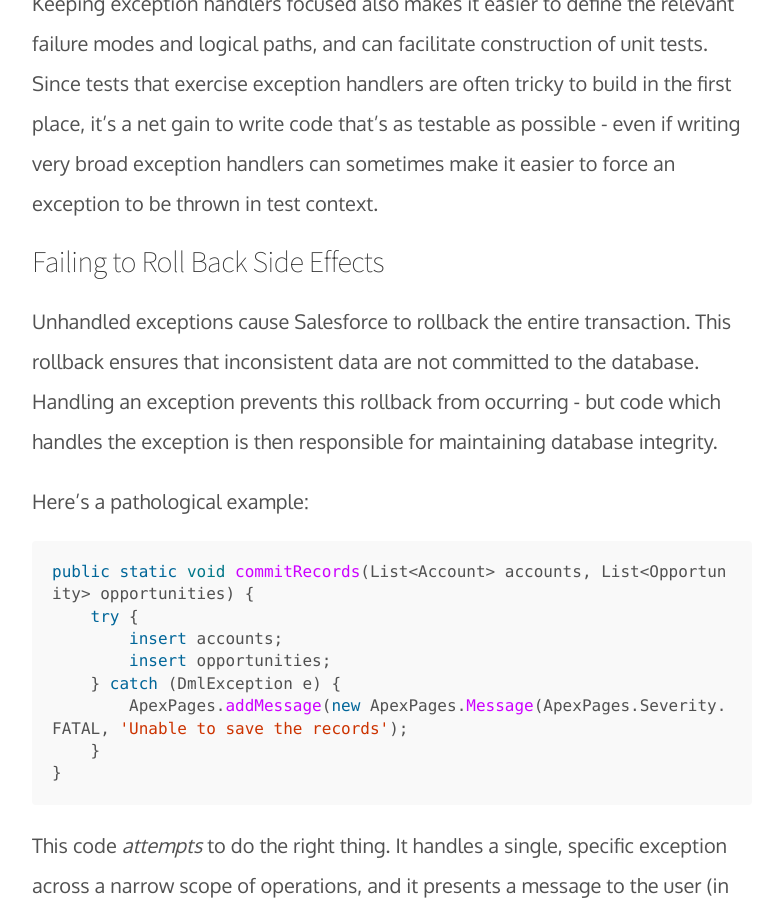
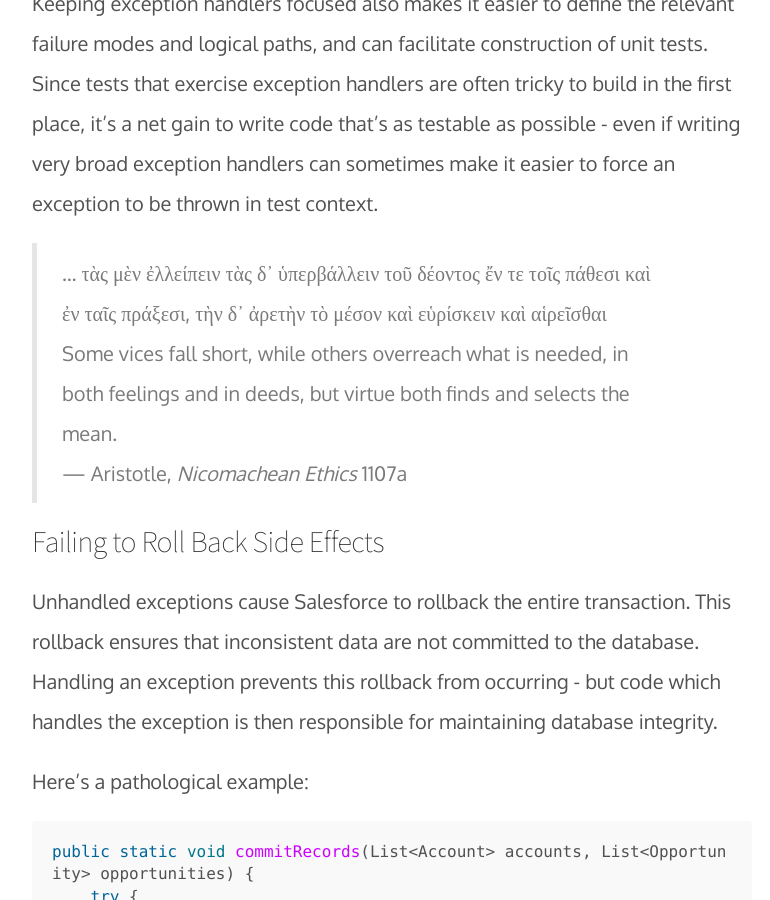
Before and after one commit to davidmreed/davidmreed.github.io, a Jekyll site: the page built from _posts/2020-01-05-on-not-writing-bad-exception-handlers.md, in a window 1280 px wide and 900 px high, scrolled down 5015 px. Shown: the whole window, without its empty margins (248-1018 px from the left). Built offline with Jekyll 4.4.1, drawn with Linux system fonts in a browser that asks for light colours; some web fonts are replaced.

Commit message:
Update 2020-01-05-on-not-writing-bad-exception-handlers.md

```diff
--- a/_posts/2020-01-05-on-not-writing-bad-exception-handlers.md
+++ b/_posts/2020-01-05-on-not-writing-bad-exception-handlers.md
@@ -101,6 +101,11 @@ There are some contexts where fairly broad exception handlers are desirable. In
 
 Keeping exception handlers focused also makes it easier to define the relevant failure modes and logical paths, and can facilitate construction of unit tests. Since tests that exercise exception handlers are often tricky to build in the first place, it's a net gain to write code that's as testable as possible - even if writing very broad exception handlers can sometimes make it easier to force an exception to be thrown in test context.
 
+> ... τὰς μὲν ἐλλείπειν τὰς δ᾽ ὑπερβάλλειν τοῦ δέοντος ἔν τε τοῖς πάθεσι καὶ ἐν ταῖς πράξεσι, τὴν δ᾽ ἀρετὴν τὸ μέσον καὶ εὑρίσκειν καὶ αἱρεῖσθαι <br />
+> Some vices fall short, while others overreach what is needed, in both feelings and in deeds, but virtue both finds and selects the mean.<br />
+— Aristotle, *Nicomachean Ethics* 1107a
+
+
 ## Failing to Roll Back Side Effects
 
 Unhandled exceptions cause Salesforce to rollback the entire transaction. This rollback ensures that inconsistent data are not committed to the database. Handling an exception prevents this rollback from occurring - but code which handles the exception is then responsible for maintaining database integrity.
```
